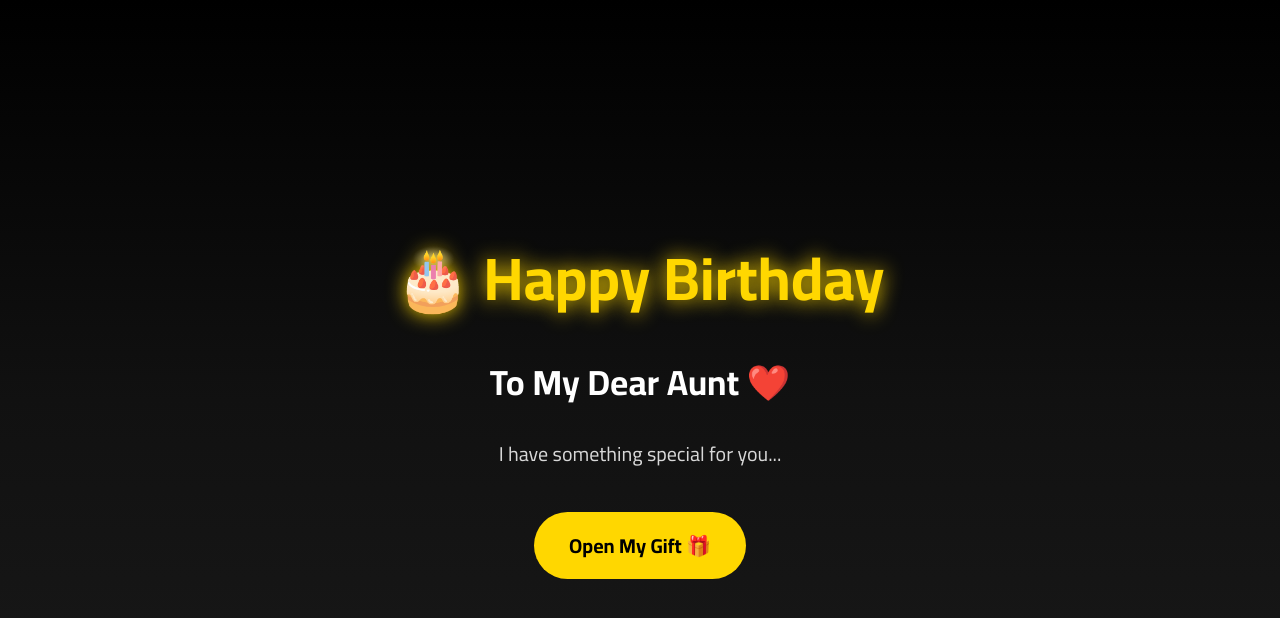
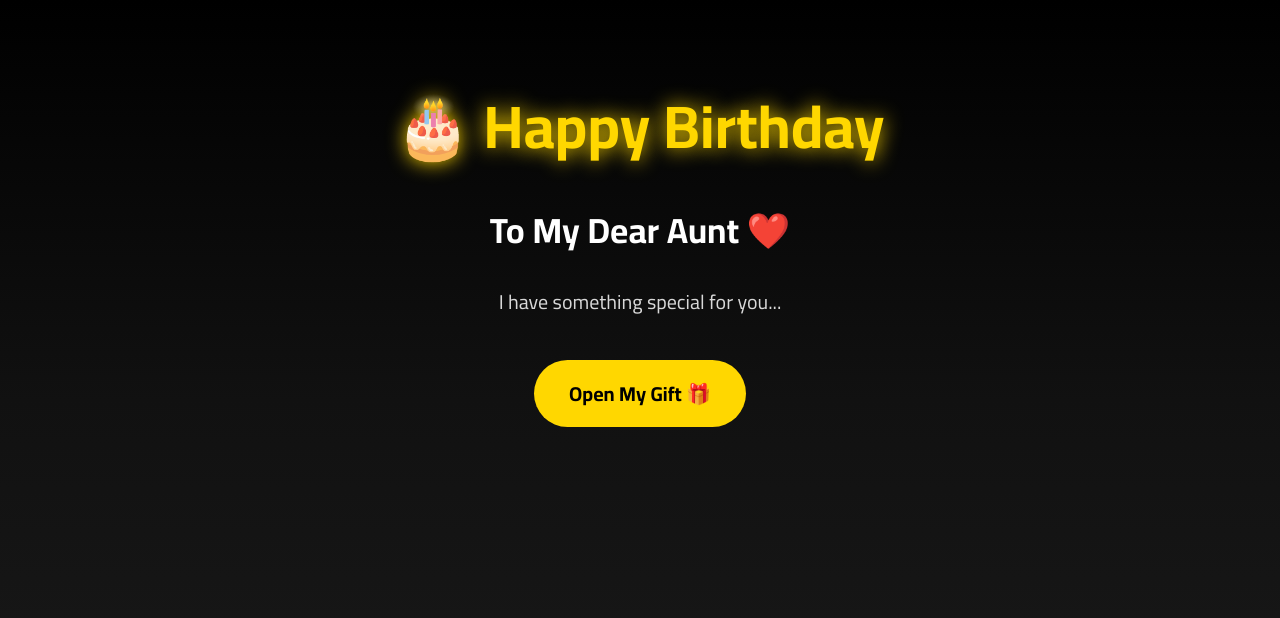
Before and after one commit to aboudsayed35-blip/birthday, a plain HTML site: page index.html in a window 1280 px wide. Drawn offline with Linux system fonts and the light colour scheme.

Commit message:
Update birth.css

```diff
--- a/birth.css
+++ b/birth.css
@@ -10,11 +10,13 @@
 body{
     background:#000;
     color:white;
-    height:100vh;
+    min-height:100vh;
     display:flex;
     justify-content:center;
-    align-items:center;
-    overflow:hidden;
+    align-items:flex-start;
+    overflow-y:auto;
+    overflow-x:hidden;
+    padding:40px 20px;
 }
 
 /* Background */
```
